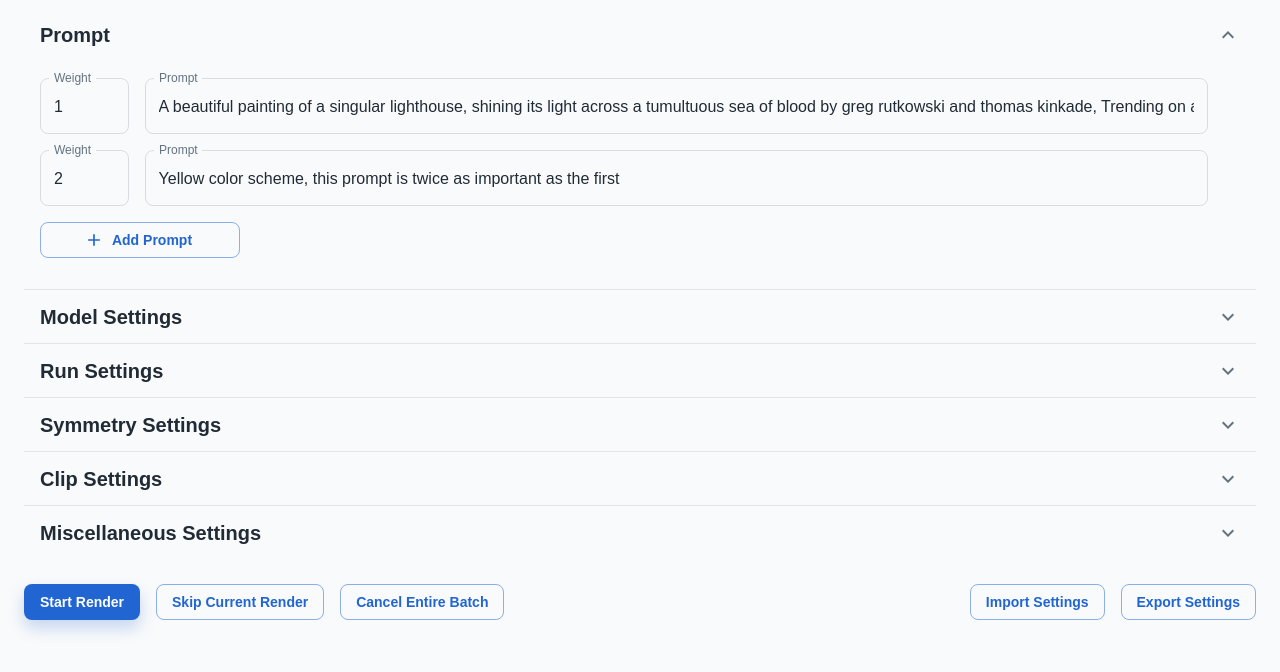
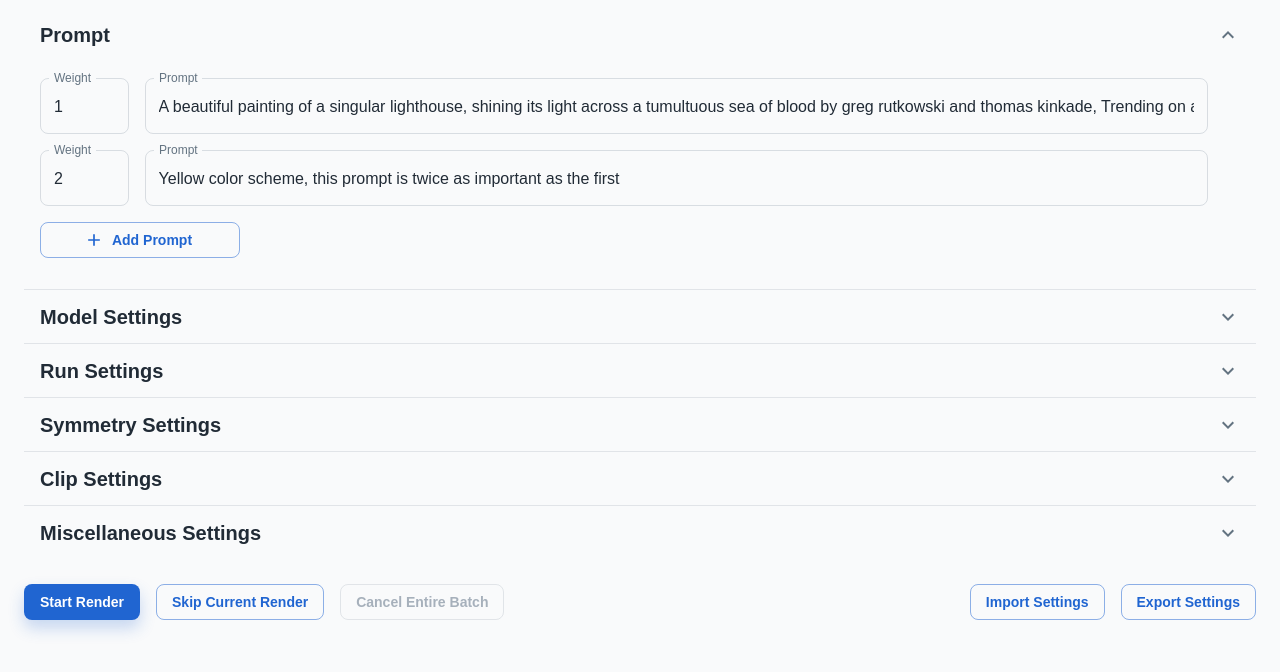
Before and after one commit to runpod/discoart-ui, a Next.js app: page / in a window 1280 px wide. Shown: the top 672 px of the page. Built offline with nearby package versions, Linux system fonts and the light colour scheme.

Commit message:
add action stubs

```diff
--- a/package.json
+++ b/package.json
@@ -16,6 +16,7 @@
     "@mui/material": "^5.9.1",
     "express": "^4.18.1",
     "http-proxy-middleware": "^2.0.6",
+    "nanoid": "^4.0.0",
     "next": "12.2.3",
     "ramda": "^0.28.0",
     "react": "18.2.0",
--- a/src/pages/index.js
+++ b/src/pages/index.js
@@ -21,6 +21,7 @@ import {
 import ExpandMoreIcon from "@mui/icons-material/ExpandMore"
 import AddIcon from "@mui/icons-material/Add"
 import CloseIcon from "@mui/icons-material/Close"
+import { nanoid } from "nanoid"
 // sections
 
 import { Controller, useFieldArray, useForm } from "react-hook-form"
@@ -41,6 +42,8 @@ export default function Home({ customValidationSchema }) {
 
   const [exportedJson, setExportedJson] = useState()
   const [jsonToImport, setJsonToImport] = useState()
+  const [renderId, setRenderId] = useState()
+  const [rendering, setRendering] = useState(false)
   const [exportOpen, openExportModal, closeExportModal] = useOpenState()
   const [importOpen, openImportModal, closeImportModal] = useOpenState()
 
@@ -78,7 +81,47 @@ export default function Home({ customValidationSchema }) {
     openExportModal()
   }
 
-  console.log(exportedJson)
+  const handleRenderStart = () => {
+    // setRendering(true)
+    const newRenderId = nanoid()
+    setRenderId(newRenderId)
+
+    const payload = {
+      execEndpoint: "/create",
+      parameters: {
+        name_docarray: renderId,
+        ...stateToJson(getValues()),
+      },
+    }
+
+    fetch("/api/control", {
+      headers: {
+        "Content-Type": "application/json",
+      },
+      method: "POST",
+      body: JSON.stringify(payload),
+    })
+  }
+
+  const handleRenderStop = async () => {
+    const payload = {
+      execEndpoint: "/stop",
+    }
+
+    await fetch("/api/control", {
+      headers: {
+        "Content-Type": "application/json",
+      },
+      method: "POST",
+      body: JSON.stringify(payload),
+    })
+
+    setRendering(false)
+  }
+
+  const handleRenderCheck = () => {}
+
+  const handleRenderSkip = () => {}
 
   const handlePromptAdd = () => {
     append({
@@ -278,9 +321,13 @@ export default function Home({ customValidationSchema }) {
       </Accordion>
       <Stack sx={{ mt: 3 }} direction="row" justifyContent="space-between">
         <Stack direction="row" spacing={2}>
-          <Button variant="contained">Start Render</Button>
+          <Button variant="contained" onClick={handleRenderStart} disabled={rendering}>
+            Start Render
+          </Button>
           <Button variant="outlined">Skip Current Render</Button>
-          <Button variant="outlined">Cancel Entire Batch</Button>
+          <Button variant="outlined" onClick={handleRenderStop} disabled={!rendering}>
+            Cancel Entire Batch
+          </Button>
         </Stack>
 
         <Stack direction="row" spacing={2}>
```
Also changed, not shown: 1 other file (tests, documents, lock files or other folders).
